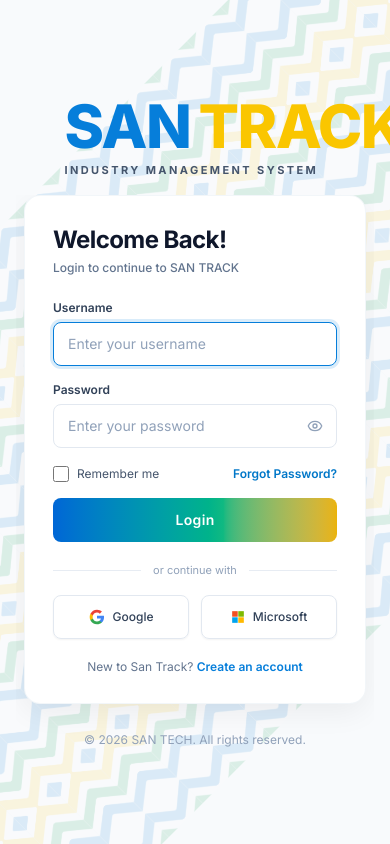
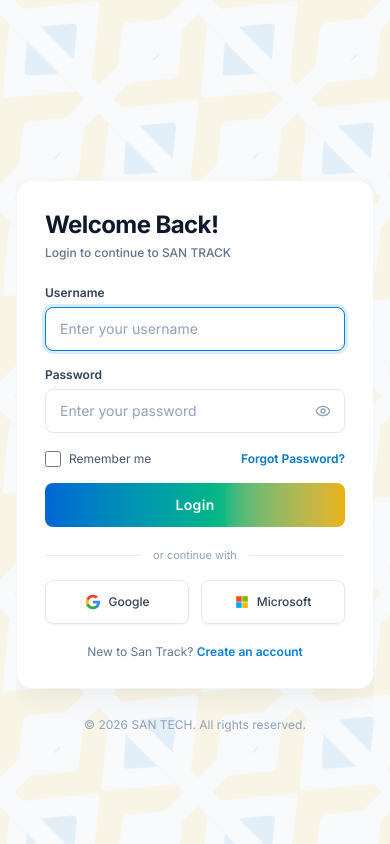
Before and after one commit to Aime-Patrick/santrack, a Next.js app: page /login in a window 390 px wide. Built offline with nearby package versions, Linux system fonts and the light colour scheme; no server answers.

Commit message:
fix: mobile logo matches landing nav (emblem only), Imigongo SVG pattern with gaps

```diff
--- a/src/components/auth/auth-shell.tsx
+++ b/src/components/auth/auth-shell.tsx
@@ -1,6 +1,6 @@
 import React from "react";
 import Image from "next/image";
-import { SanTrackBrand } from "@/components/auth/san-track-logo";
+import { SanTrackBrand, SanTrackLogoMark } from "@/components/auth/san-track-logo";
 
 /**
  * Rwandan Flag Wave Ribbon — uses the processed ribbon-full.png asset.
@@ -28,7 +28,7 @@
 /**
  * Shared split-screen shell for auth flows:
  * Left: Dynamic, responsive Brand Panel with landscape, 24-ray sun, typography, and official curved flag wave.
- * Right: Clean, elevated Form container.
+ * Right: Clean, elevated Form container with Imigongo background.
  */
 export function AuthShell({ children }: { children: React.ReactNode }) {
   return (
@@ -45,7 +45,6 @@
             sizes="50vw"
             className="object-cover object-bottom scale-100"
           />
-          {/* Deep Cerulean Sky Gradient Overlay (Top to Mid only) */}
           <div className="absolute inset-0 bg-gradient-to-b from-[#004d9c] via-[#0062c2]/90 via-35% via-[#0074db]/60 via-55% to-transparent to-75%" />
           <div className="absolute inset-0 bg-gradient-to-t from-black/25 via-transparent to-transparent" />
         </div>
@@ -64,14 +63,11 @@
           </div>
         </div>
 
-        {/* Content Container (Precisely sized & spaced) */}
+        {/* Content Container */}
         <div className="relative z-10 w-full mt-28 pl-10 xl:pl-16 2xl:pl-20 pr-8 pt-16 xl:pt-24">
-          {/* Brand Header */}
           <div>
             <SanTrackBrand theme="dark" />
           </div>
-
-          {/* Tagline Content (Comfortable, readable size) */}
           <div className="mt-8 xl:mt-12 max-w-sm">
             <p className="text-sm xl:text-[15px] font-normal tracking-wide text-white drop-shadow-md">
               Smart. Accurate. Networked.
@@ -82,33 +78,30 @@
           </div>
         </div>
 
-        {/* 3D Rwanda Flag Wave Ribbon with Solid Green Base filling to bottom */}
         <RwandaWave />
       </section>
 
-      {/* Form Panel (Centered, Clean, with Imigongo background) */}
+      {/* Form Panel */}
       <section className="col-span-12 lg:col-span-6 xl:col-span-6 flex flex-col items-center justify-center p-4 sm:p-8 md:p-12 relative overflow-hidden min-h-0 bg-[#f8fafc]">
-        {/* Rotated Imigongo background pattern with gaps */}
-        <div className="absolute inset-0 z-0 overflow-hidden" aria-hidden="true">
-          <div
-            className="absolute -inset-20 opacity-[0.12]"
-            style={{
-              backgroundImage: "url('/images/imigongo2.png')",
-              backgroundSize: "160px auto",
-              backgroundRepeat: "repeat",
-              backgroundPosition: "center",
-              transform: "rotate(45deg)",
-            }}
-          />
+        {/* Imigongo background with CSS grid gaps */}
+        <div className="absolute inset-0 z-0" aria-hidden="true">
+          <svg width="100%" height="100%" className="absolute inset-0 opacity-[0.08]">
+            <defs>
+              <pattern id="imigongo" x="0" y="0" width="140" height="140" patternUnits="userSpaceOnUse" patternTransform="rotate(45)">
+                <image href="/images/imigongo2.png" x="10" y="10" width="120" height="120" preserveAspectRatio="xMidYMid slice" />
+              </pattern>
+            </defs>
+            <rect width="100%" height="100%" fill="url(#imigongo)" />
+          </svg>
         </div>
 
-        {/* Mobile Header (Shown on screens < lg) */}
-        <div className="mb-4 flex flex-col items-center gap-2 lg:hidden shrink-0 relative z-10">
-          <SanTrackBrand theme="light" />
+        {/* Mobile Logo — matches landing nav (emblem only) */}
+        <div className="mb-5 flex flex-col items-center gap-2 lg:hidden shrink-0 relative z-10">
+          <SanTrackLogoMark className="size-12" />
         </div>
 
         {/* Form Container */}
-        <div className="w-full max-w-[440px] z-10 min-h-0 overflow-y-auto relative px-2">
+        <div className="w-full max-w-[440px] z-10 min-h-0 overflow-y-auto relative">
           {children}
         </div>
       </section>
```
